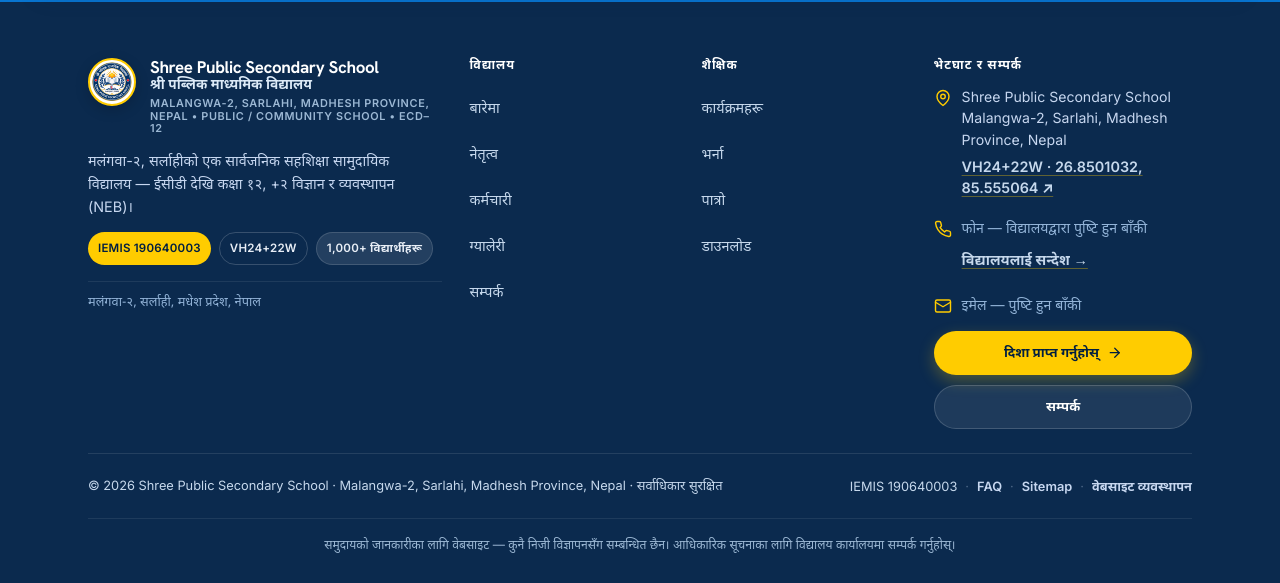
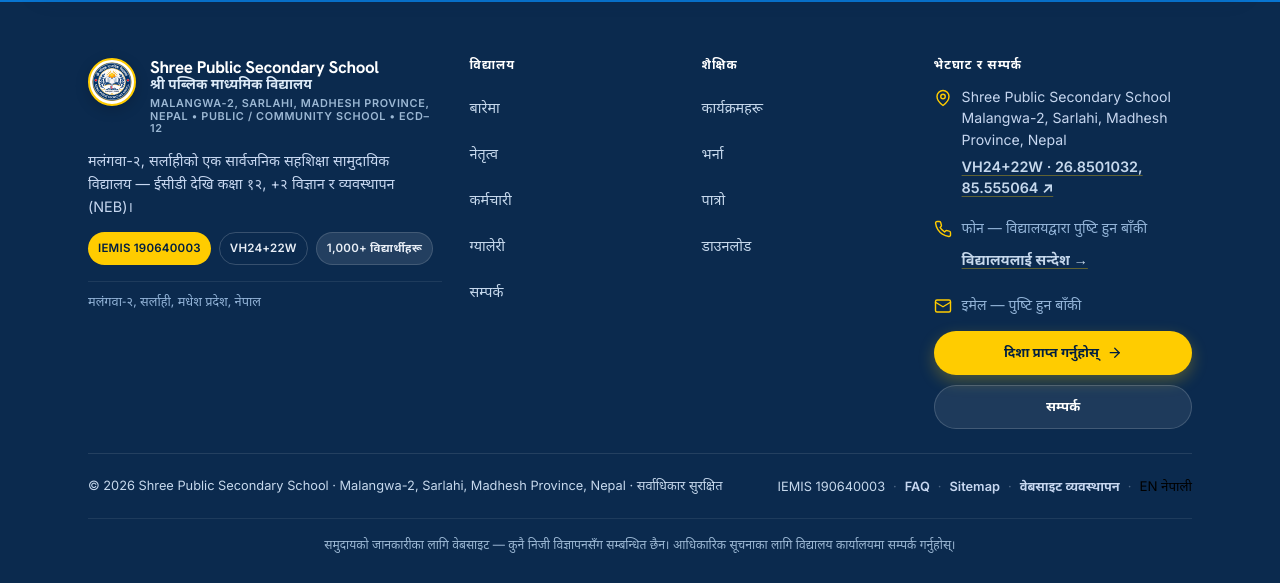
Before and after one commit to npg675/Public-School-Malangwa, a PHP site: page /404.php in a window 1280 px wide. Shown: the part 694-1277 px from the top of the page. Run offline with PHP 8.4, Linux system fonts and the light colour scheme; data comes from the database, SQL or seed files in the repository; some libraries are stand-ins or nearby versions; some web fonts are replaced.

Commit message:
feat: add language toggle to footer navigation

```diff
--- a/includes/footer.php
+++ b/includes/footer.php
@@ -100,6 +100,11 @@ $__footerLogoUrl = stored_file_url((string)setting('logo_path', 'assets/img/logo
       <a href="<?= e_attr(base_url('sitemap.php')) ?>">Sitemap</a>
       <span class="sep" aria-hidden="true">·</span>
       <a href="<?= e_attr(base_url('admin/')) ?>"><?= t('Website Management','वेबसाइट व्यवस्थापन') ?></a>
+      <span class="sep" aria-hidden="true">·</span>
+      <span class="lang-toggle-footer">
+        <button onclick="setLang('en')" class="<?= $__lang==='en'?'active':'' ?>">EN</button>
+        <button onclick="setLang('np')" class="<?= $__lang==='np'?'active':'' ?>">नेपाली</button>
+      </span>
     </nav>
 </div>
     <div class="foot-credit"><?= t('Website for community information — not affiliated with any private advertisement. For official notices, contact school office.','समुदायको जानकारीका लागि वेबसाइट — कुनै निजी विज्ञापनसँग सम्बन्धित छैन। आधिकारिक सूचनाका लागि विद्यालय कार्यालयमा सम्पर्क गर्नुहोस्।') ?></div>
```
Lines whose indentation alone changed are shown as unchanged.
